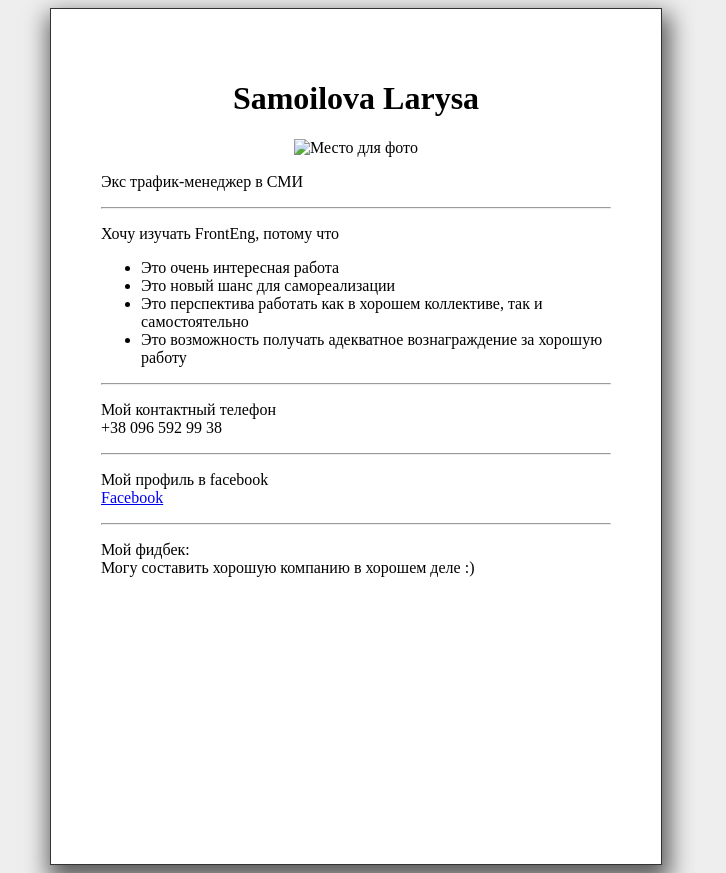
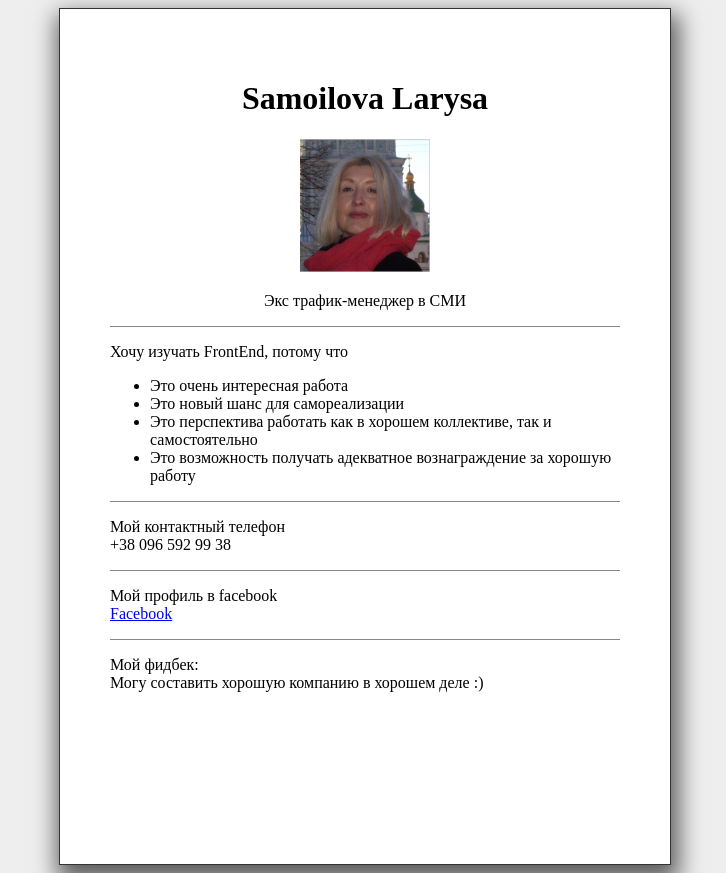
Before and after one commit to isinglee/homework, a plain HTML site: page homework1/index.html in a window 1280 px wide. Shown: the whole page, without its empty margins (275-1001 px from the left). Drawn offline with Linux system fonts and the light colour scheme.

Commit message:
+ Break apart HTML and CSS. Use more informative class names for sections.

```diff
--- /dev/null
+++ b/homework1/css/style11.css
@@ -0,0 +1,33 @@
+ body{
+     background-color: #eeeeee;
+}
+
+img{
+    width: 130px;
+}
+
+.container{
+    width: 510px;
+    height:755px;
+    padding: 50px;
+    border: 1px solid #333;
+    box-shadow: 1px 1px 5px 5px 0.8 #000;
+    background-color: #ffffff;
+    -webkit-box-shadow: 3px 11px 22px 5px rgba(0,0,0,0.61);
+    -moz-box-shadow: 3px 11px 22px 5px rgba(0,0,0,0.61);
+    box-shadow: 3px 11px 22px 5px rgba(0,0,0,0.61);
+    margin: auto;
+}
+
+.header p,
+.header h1{
+    text-align: center;
+}
+
+.section{
+    border-bottom: 1px solid #888;
+}
+
+.section:last-child {
+    border: 0;
+}
--- a/homework1/index.html
+++ b/homework1/index.html
@@ -1,80 +1,47 @@
 <!DOCTYPE html>
-<html lang="en">
+<html lang="ru">
     <head>
     <meta http-equiv="Content-Type" content="text/html; charset=utf-8">
+    <link rel="stylesheet" href="css/style11.css">
     <title>Homework number one</title>
-         <style>
-             body{
-                background-color: #eeeeee;
-                 padding-left: 317px;
-             }
+    </head>
 
-              }
-             div{
-                 width: 1440px;
-                 height:806px;
-
-             }
-
-              img{
-               width: 130px;
-
-             }
-
-
-             .container{
-                 width: 510px;
-                 height:755px;
-                 padding: 50px;
-                 border: 1px solid #333;
-                 box-shadow: 1px 1px 5px 5px 0.8 #000;
-                 background-color: #ffffff;
-                 -webkit-box-shadow: 3px 11px 22px 5px rgba(0,0,0,0.61);
--moz-box-shadow: 3px 11px 22px 5px rgba(0,0,0,0.61);
-box-shadow: 3px 11px 22px 5px rgba(0,0,0,0.61);
-             }
-
-
-             .center {
-                 text-align: center;
-
-               </style>
-    </head>
     <body>
         <div class="container">
-           <h1 align="center">Samoilova Larysa
-           </h1>
-           <p class="center">
-                <img src="D:/GoForIT/homeworks/avatar.jpg" title="Курсант Samoilova" alt="Место для фото">
+            <div class="header section">
+                <h1>Samoilova Larysa</h1>
+                <p>
+                    <img src="img/avatar.jpg" title="Курсант Samoilova" alt="Место для фото">
                 </p>
-           <p>
-               Экс трафик-менеджер в СМИ
-           </p>
-           <hr>
-           <p>
-               Хочу изучать FrontEng, потому что
-           </p>
+                <p>Экс трафик-менеджер в СМИ</p>
+            </div>
+            <div class="mission section">
+                <p>Хочу изучать FrontEnd, потому что</p>
                     <ul >
                     <li>Это очень интересная работа</li>
                     <li>Это новый шанс для самореализации</li>
                     <li>Это перспектива работать как в хорошем коллективе, так и самостоятельно</li>
                     <li>Это возможность получать адекватное вознаграждение за хорошую работу</li>
                 </ul>
-           <hr>
+            </div>
+            <div class="contacts section">
                 <p>
                     Мой контактный телефон <br>
                     +38 096 592 99 38
                 </p>
-           <hr>
+            </div>
+            <div class="social-profile section">
                 <p>
                     Мой профиль в facebook <br>
                     <a href="https://www.facebook.com/larisa.samoilova.7">Facebook</a>
                 </p>
-           <hr>
+            </div>
+            <div class="feedback section">
                 <p>
                     Мой фидбек: <br>
                     Могу составить хорошую компанию в хорошем деле :)
                 </p>
             </div>
+        </div>
     </body>
 </html>
```
Also changed, not shown: homework1/img/avatar.jpg (added). Lines whose indentation alone changed are shown as unchanged.
